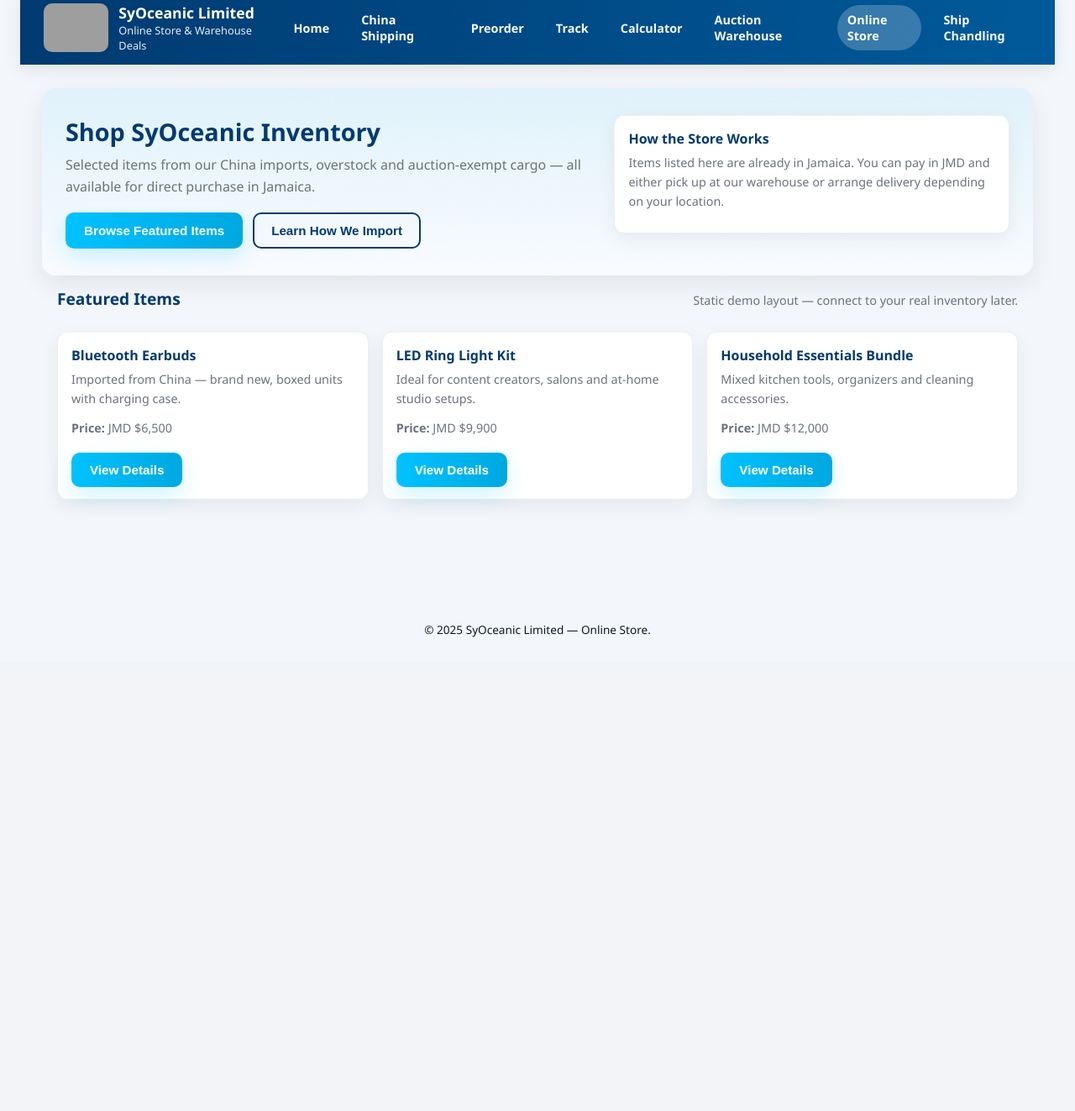
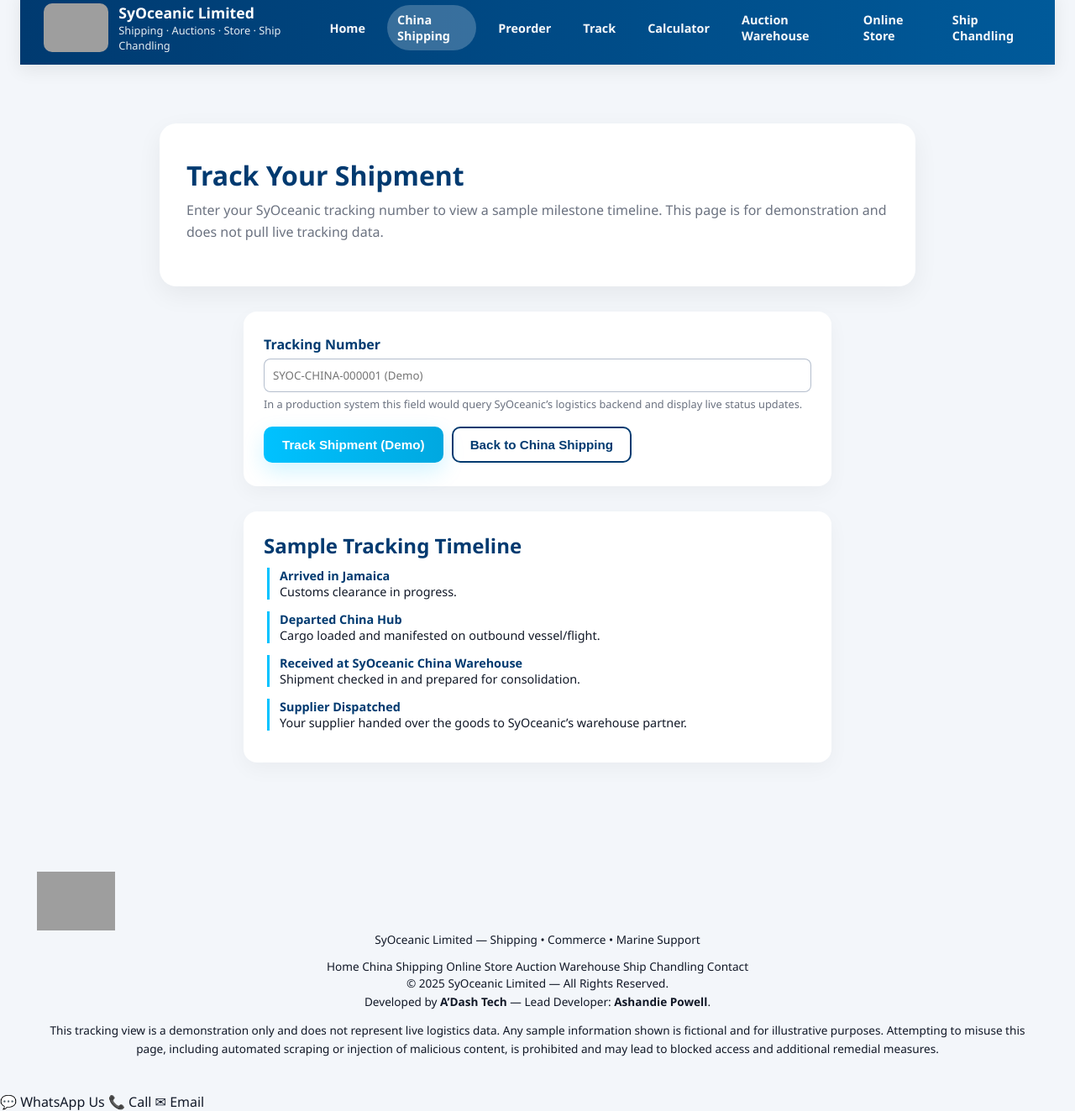
Before and after one commit to ProductBay/syoceanic-portal, a plain HTML site: page portal/services/online-store.html in a window 1280 px wide. Shown: the part 11-1334 px from the top of the page at 84% size. Before the commit the page ends 800 px from the top, so only its background shows below. Drawn offline with Linux system fonts and the light colour scheme; grey boxes are pictures that could not be loaded.

Commit message:
Update online-store.html

```diff
--- a/portal/services/online-store.html
+++ b/portal/services/online-store.html
@@ -3,96 +3,207 @@
 <head>
   <meta charset="UTF-8" />
   <meta name="viewport" content="width=device-width, initial-scale=1.0" />
-  <title>Online Store — SyOceanic</title>
+  <title>Shipment Tracking — SyOceanic Limited</title>
   <link rel="stylesheet" href="../css/global.css" />
+  <style>
+    .track-hero {
+      max-width: 900px;
+      margin: 70px auto 30px;
+      padding: 40px 32px;
+      background: #ffffff;
+      border-radius: 20px;
+      box-shadow: 0 10px 30px rgba(0,0,0,0.06);
+    }
+
+    .track-hero h1 {
+      font-size: 2rem;
+      color: var(--ocean);
+      margin-bottom: 8px;
+    }
+
+    .track-hero p {
+      color: var(--text-muted);
+      line-height: 1.6;
+    }
+
+    .track-form {
+      max-width: 700px;
+      margin: 0 auto 30px;
+      padding: 28px 24px;
+      background: #ffffff;
+      border-radius: 16px;
+      box-shadow: 0 8px 24px rgba(0,0,0,0.04);
+    }
+
+    .track-form label {
+      display: block;
+      font-weight: 600;
+      color: var(--ocean);
+      margin-bottom: 6px;
+    }
+
+    .track-form input {
+      width: 100%;
+      padding: 10px;
+      border-radius: 8px;
+      border: 1px solid rgba(148,163,184,0.7);
+      font-family: inherit;
+    }
+
+    .timeline {
+      max-width: 700px;
+      margin: 0 auto 50px;
+      background: #ffffff;
+      border-radius: 16px;
+      box-shadow: 0 8px 24px rgba(0,0,0,0.04);
+      padding: 24px;
+    }
+
+    .timeline h2 {
+      margin-bottom: 10px;
+      color: var(--ocean);
+    }
+
+    .timeline-item {
+      border-left: 3px solid var(--wave);
+      padding-left: 12px;
+      margin-left: 4px;
+      margin-bottom: 14px;
+      font-size: 0.9rem;
+    }
+
+    .timeline-item strong {
+      display: block;
+      color: var(--ocean);
+    }
+  </style>
 </head>
 <body>
 <div class="page-wrapper">
+
   <!-- HEADER -->
   <header class="site-header">
     <div class="site-brand">
-      <img src="../assets/logo/logo.png" alt="SyOceanic Logo" class="brand-logo" />
+      <img src="../assets/logo/logo.png" class="brand-logo" alt="SyOceanic Logo" />
       <div>
         <div class="brand-title">SyOceanic Limited</div>
-        <div class="brand-subtitle">Online Store & Warehouse Deals</div>
+        <div class="brand-subtitle">Shipping · Auctions · Store · Ship Chandling</div>
       </div>
     </div>
-    <nav class="primary">
+
+       <nav class="primary">
       <a href="../index.html">Home</a>
-      <a href="../services/china-shipping.html">China Shipping</a>
+      <a href="../services/china-shipping.html" class="active">China Shipping</a>
       <a href="../services/china-preorder.html">Preorder</a>
       <a href="../services/china-tracking.html">Track</a>
       <a href="../services/china-calculator.html">Calculator</a>
       <a href="../services/auction-warehouse.html">Auction Warehouse</a>
-      <a href="../services/online-store.html" class="active">Online Store</a>
+      <a href="../services/online-store.html">Online Store</a>
       <a href="../services/ship-chandling.html">Ship Chandling</a>
     </nav>
   </header>
 
-  <main class="main-content">
+  <main>
     <!-- HERO -->
-    <section class="hero">
-      <div>
-        <h1 class="hero-title">Shop SyOceanic Inventory</h1>
-        <p class="hero-tagline">
-          Selected items from our China imports, overstock and auction-exempt cargo — all available
-          for direct purchase in Jamaica.
-        </p>
-        <div class="hero-cta-row">
-          <button class="btn btn-primary">
-            Browse Featured Items
-          </button>
-          <button class="btn btn-outline" onclick="window.location.href='/services/china-shipping.html'">
-            Learn How We Import
-          </button>
-        </div>
-      </div>
-      <div>
-        <div class="card">
-          <h3>How the Store Works</h3>
-          <p>
-            Items listed here are already in Jamaica. You can pay in JMD and either pick up at our
-            warehouse or arrange delivery depending on your location.
-          </p>
-        </div>
+    <section class="track-hero fade-in">
+      <h1>Track Your Shipment</h1>
+      <p>
+        Enter your SyOceanic tracking number to view a sample milestone timeline. This page
+        is for demonstration and does not pull live tracking data.
+      </p>
+    </section>
+
+    <!-- TRACK FORM -->
+    <section class="track-form fade-in">
+      <label for="trackingId">Tracking Number</label>
+      <input id="trackingId" type="text" placeholder="SYOC-CHINA-000001 (Demo)" />
+      <p class="form-note" style="font-size:0.8rem; color:var(--text-muted); margin-top:4px;">
+        In a production system this field would query SyOceanic’s logistics backend and
+        display live status updates.
+      </p>
+
+      <div style="margin-top:16px; display:flex; gap:10px; flex-wrap:wrap;">
+        <button class="btn-primary" type="button">Track Shipment (Demo)</button>
+        <button class="btn-outline" type="button" onclick="location.href='/services/china-shipping.html'">
+          Back to China Shipping
+        </button>
       </div>
     </section>
 
-    <!-- FEATURED PRODUCTS -->
-    <section class="section">
-      <div class="section-header">
-        <h2 class="section-title">Featured Items</h2>
-        <p class="section-subtitle">Static demo layout — connect to your real inventory later.</p>
+    <!-- SAMPLE TIMELINE -->
+    <section class="timeline fade-in">
+      <h2>Sample Tracking Timeline</h2>
+      <div class="timeline-item">
+        <strong>Arrived in Jamaica</strong>
+        Customs clearance in progress.
       </div>
-
-      <div class="card-grid">
-        <div class="card">
-          <h3>Bluetooth Earbuds</h3>
-          <p>Imported from China — brand new, boxed units with charging case.</p>
-          <p><strong>Price:</strong> JMD $6,500</p>
-          <button class="btn btn-primary" style="margin-top:6px;">View Details</button>
-        </div>
-
-        <div class="card">
-          <h3>LED Ring Light Kit</h3>
-          <p>Ideal for content creators, salons and at-home studio setups.</p>
-          <p><strong>Price:</strong> JMD $9,900</p>
-          <button class="btn btn-primary" style="margin-top:6px;">View Details</button>
-        </div>
-
-        <div class="card">
-          <h3>Household Essentials Bundle</h3>
-          <p>Mixed kitchen tools, organizers and cleaning accessories.</p>
-          <p><strong>Price:</strong> JMD $12,000</p>
-          <button class="btn btn-primary" style="margin-top:6px;">View Details</button>
-        </div>
+      <div class="timeline-item">
+        <strong>Departed China Hub</strong>
+        Cargo loaded and manifested on outbound vessel/flight.
+      </div>
+      <div class="timeline-item">
+        <strong>Received at SyOceanic China Warehouse</strong>
+        Shipment checked in and prepared for consolidation.
+      </div>
+      <div class="timeline-item">
+        <strong>Supplier Dispatched</strong>
+        Your supplier handed over the goods to SyOceanic’s warehouse partner.
       </div>
     </section>
   </main>
 
-  <footer class="site-foot">
-    © 2025 SyOceanic Limited — Online Store.
+  <!-- FOOTER -->
+  <footer class="site-foot fade-in">
+    <div class="footer-container">
+      <div class="footer-brand">
+        <img src="../assets/logo/logo.png" class="footer-logo" alt="SyOceanic Logo" />
+        <p>SyOceanic Limited — Shipping • Commerce • Marine Support</p>
+      </div>
+
+      <div class="footer-links">
+        <a href="/index.html">Home</a>
+        <a href="/services/china-shipping.html">China Shipping</a>
+        <a href="/services/online-store.html">Online Store</a>
+        <a href="/services/auction-warehouse.html">Auction Warehouse</a>
+        <a href="/services/ship-chandling.html">Ship Chandling</a>
+        <a href="/contact.html">Contact</a>
+      </div>
+
+      <p class="footer-copy">
+        © 2025 SyOceanic Limited — All Rights Reserved.<br />
+        Developed by <strong>A’Dash Tech</strong> — Lead Developer: <strong>Ashandie Powell</strong>.
+      </p>
+
+      <p class="footer-legal">
+        This tracking view is a demonstration only and does not represent live logistics data.
+        Any sample information shown is fictional and for illustrative purposes. Attempting to
+        misuse this page, including automated scraping or injection of malicious content, is
+        prohibited and may lead to blocked access and additional remedial measures.
+      </p>
+    </div>
   </footer>
 </div>
+
+<div class="contact-strip">
+  <a href="https://wa.me/18765947320" class="cs-btn" target="_blank">💬 WhatsApp Us</a>
+  <a href="tel:+18765947320" class="cs-btn">📞 Call</a>
+  <a href="mailto:support@syoceanic.com" class="cs-btn">✉ Email</a>
+</div>
+
+<script>
+document.addEventListener("DOMContentLoaded", () => {
+  const faders = document.querySelectorAll(".fade-in");
+  const observer = new IntersectionObserver(
+    entries => {
+      entries.forEach(entry => {
+        if (entry.isIntersecting) entry.target.classList.add("show");
+      });
+    },
+    { threshold: 0.15 }
+  );
+  faders.forEach(el => observer.observe(el));
+});
+</script>
+
 </body>
 </html>
```
